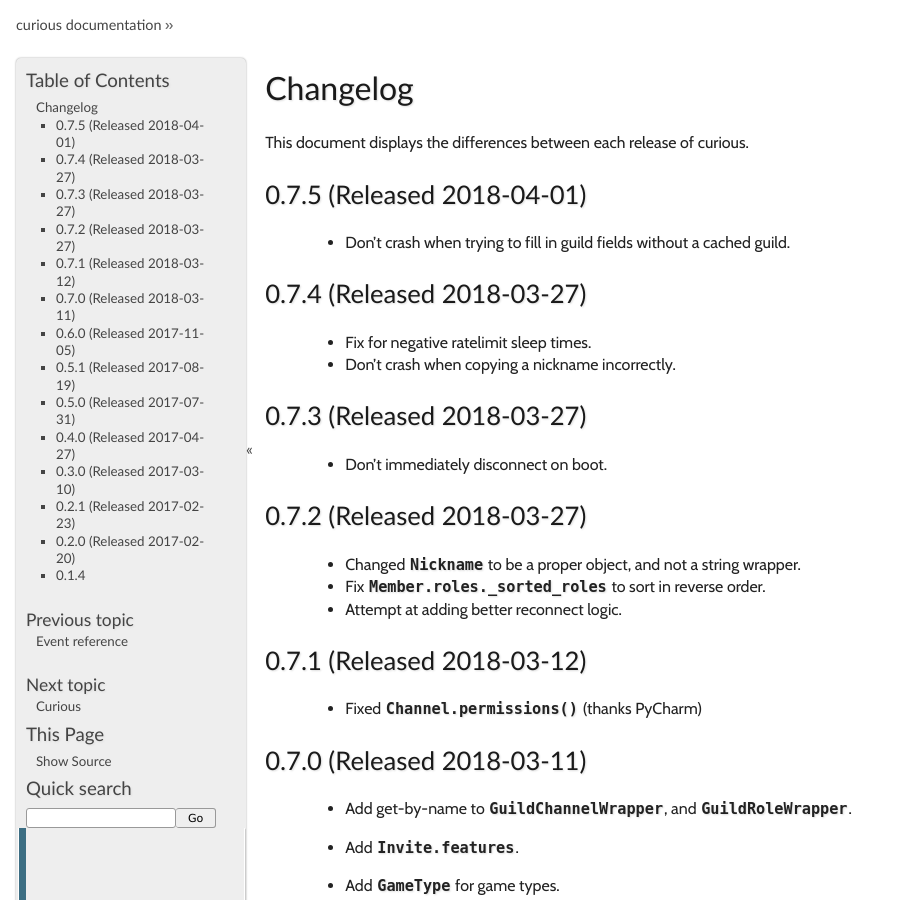
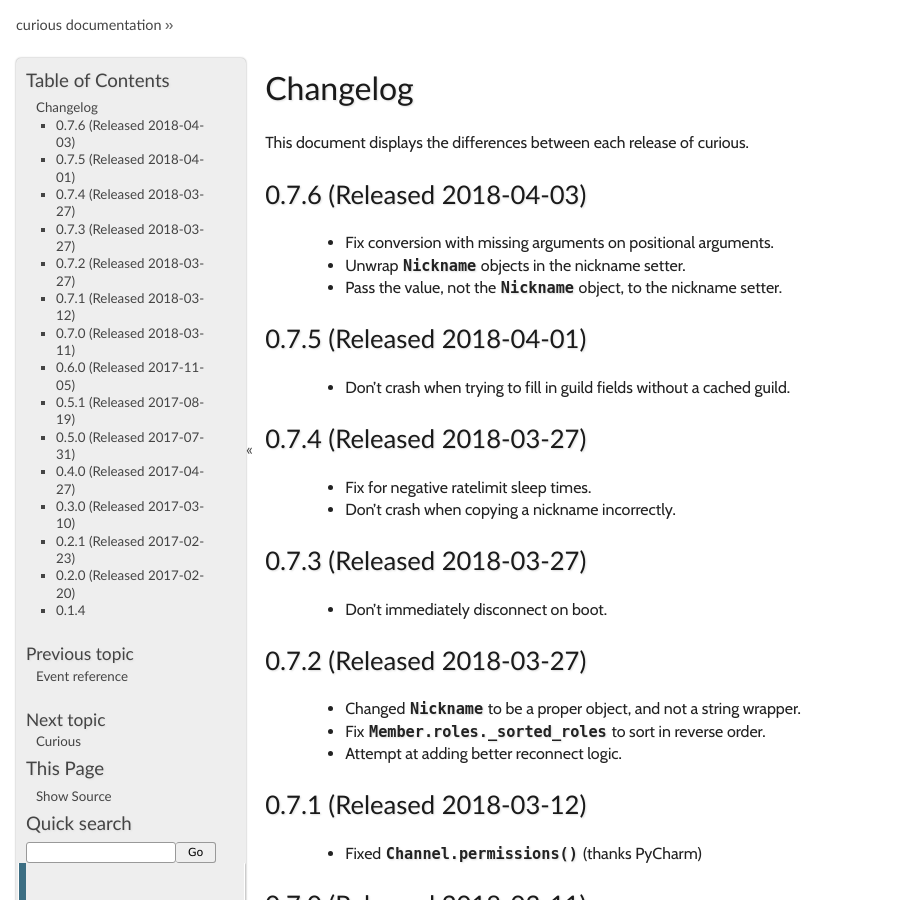
Before and after one commit to Fuyukai/curious, a Sphinx documentation site: the page built from docs/source/changelog.rst, in a window 1280 px wide and 900 px high. Shown: the whole window, without its empty margins (0-899 px from the left). Built offline with Sphinx 7.4.7, drawn with Linux system fonts in a browser that asks for light colours; the version number could not be read and is left out.

Commit message:
0.7.6
Signed-off-by: Laura F. D <l@veriny.tf>

```diff
--- a/docs/source/changelog.rst
+++ b/docs/source/changelog.rst
@@ -2,6 +2,15 @@ Changelog
 =========
 
 This document displays the differences between each release of curious.
+
+0.7.6 (Released 2018-04-03)
+---------------------------
+
+ - Fix conversion with missing arguments on positional arguments.
+
+ - Unwrap :class:`.Nickname` objects in the nickname setter.
+
+ - Pass the value, not the :class:`.Nickname` object, to the nickname setter.
 
 0.7.5 (Released 2018-04-01)
 ---------------------------
```
